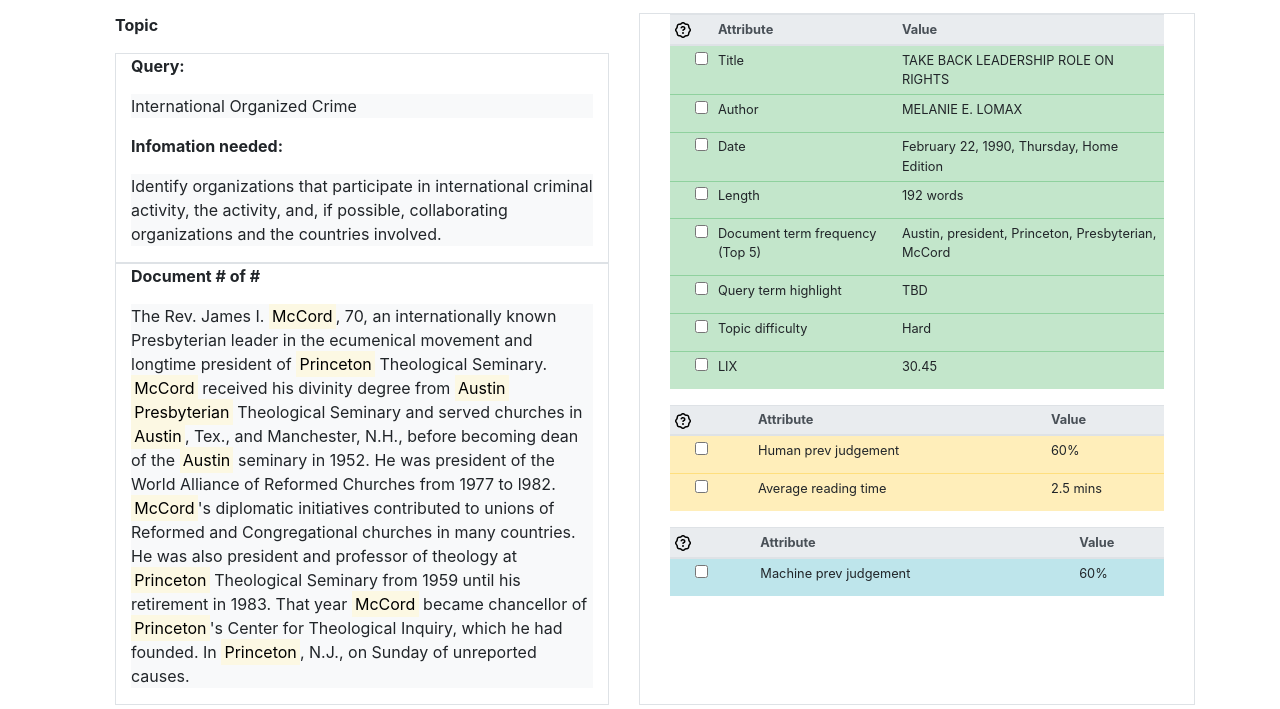
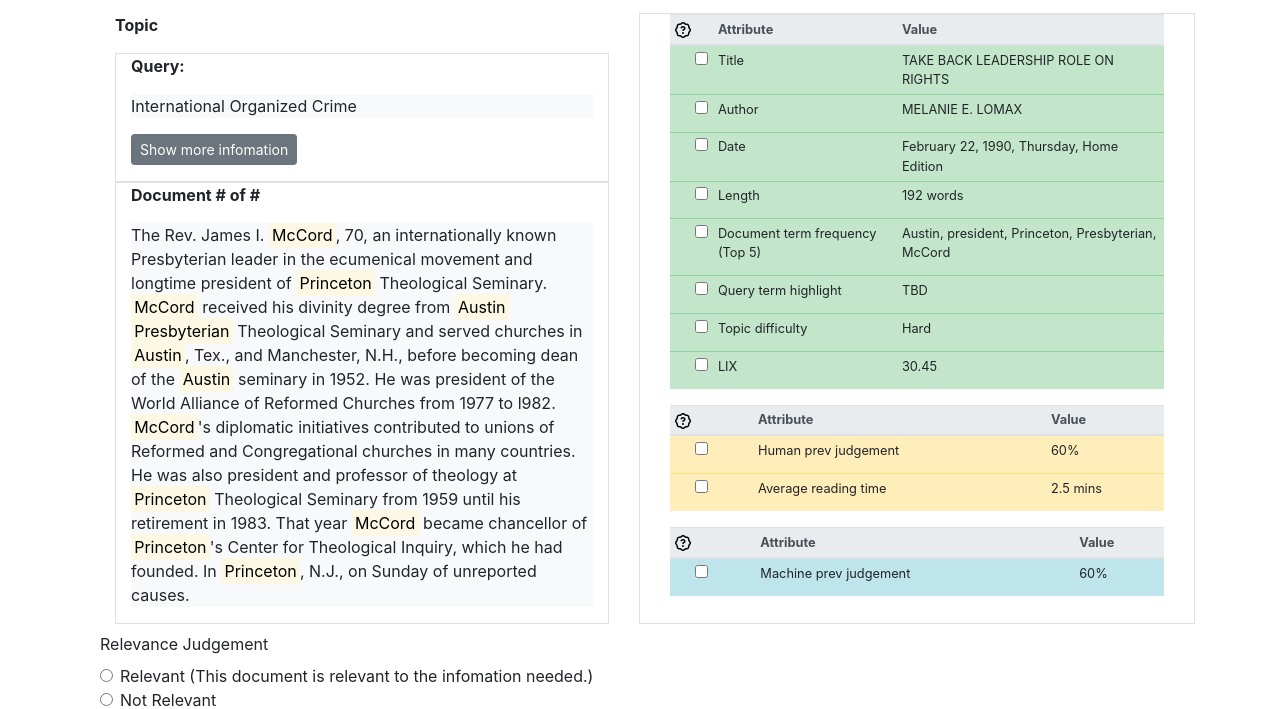
Before and after one commit to LACKOFSLEEP/metadata-reljudg, a plain HTML site: page t2.html in a window 1280 px wide. Shown: the part 97-806 px from the top of the page. Drawn offline with nearby package versions, Linux system fonts and the light colour scheme.

Commit message:
collapsed table for query

```diff
--- a/t2.html
+++ b/t2.html
@@ -34,10 +34,19 @@
 					<div class="container border">
 						<p class="font-weight-bold">Query:</p>
 						<p class='bg-light'>International Organized Crime </p>
-						<p class="font-weight-bold">Infomation needed:</p>
-						<p class='bg-light'>Identify organizations that participate in international criminal
+						<p>
+							<button class="btn btn-secondary checked btn-sm" type="button" data-toggle="collapse" data-target="#contentId" aria-expanded="false"
+									aria-controls="contentId">
+								Show more infomation
+							</button>
+						</p>
+						<div class="collapse" id="contentId">
+							<p class="font-weight-bold">Infomation needed:</p>
+							<p class='bg-light'>Identify organizations that participate in international criminal
 							activity, the activity, and, if possible, collaborating organizations
 							and the countries involved.</p>
+						</div>
+
 
 					</div>
 
```
